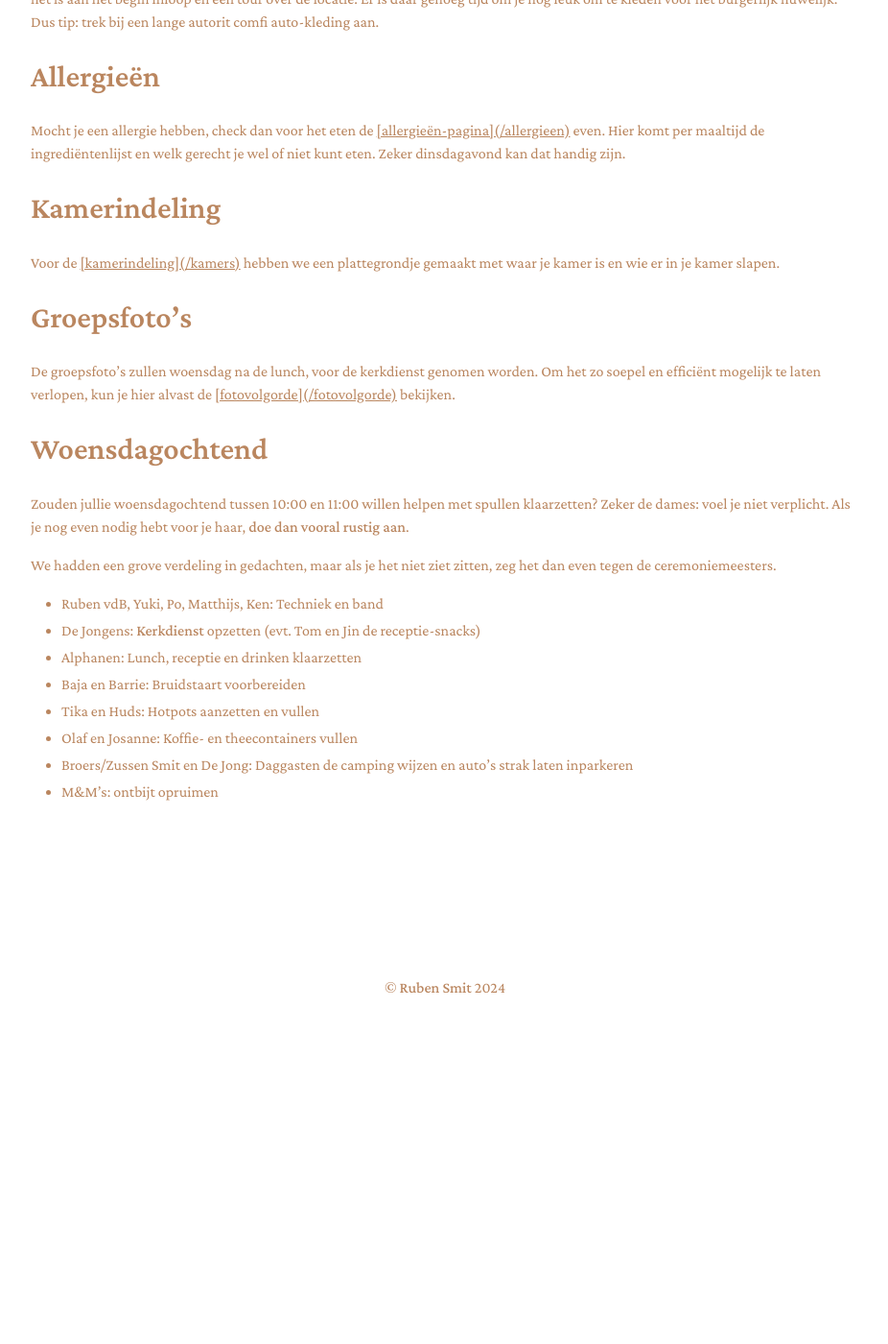
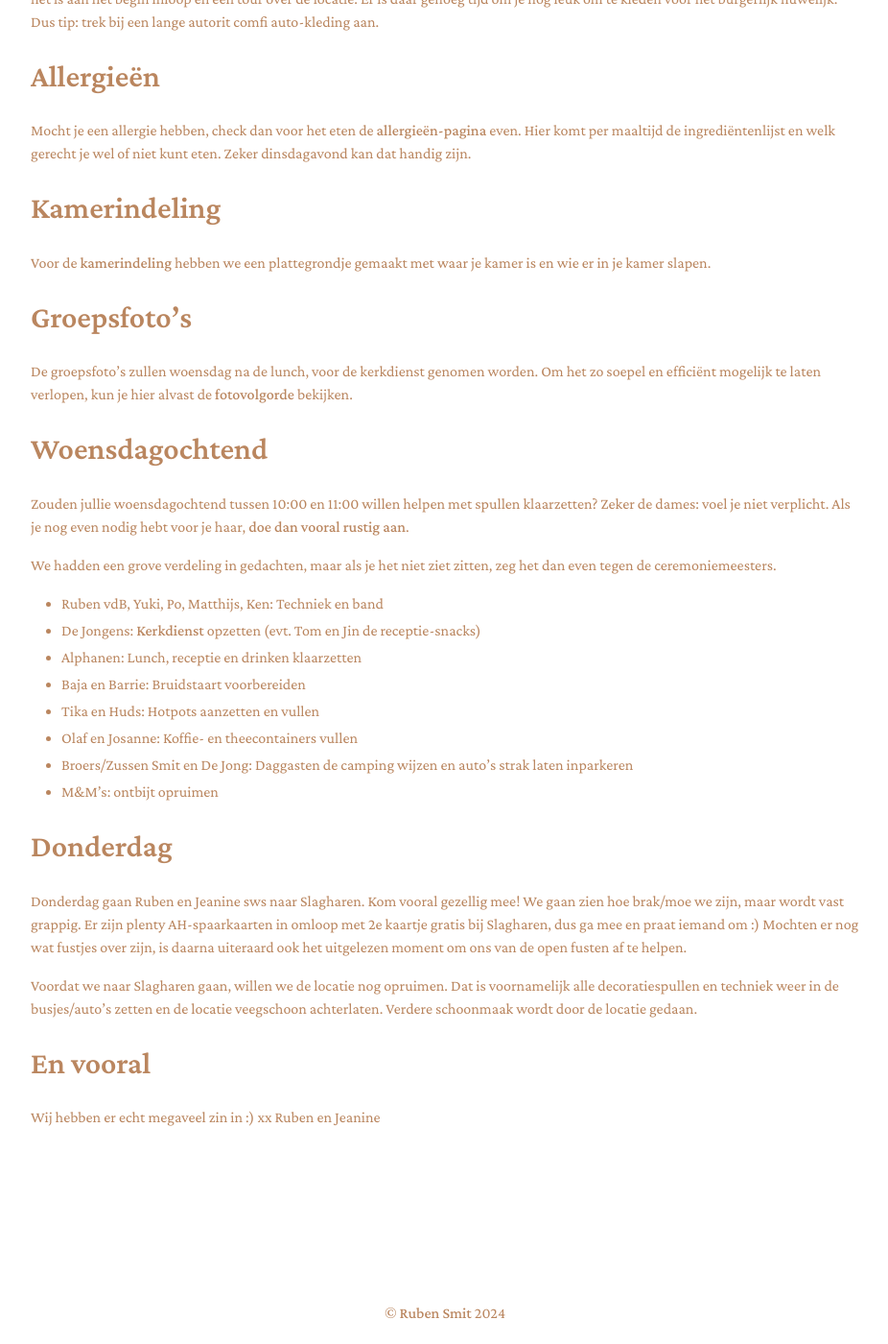
Before and after one commit to RubenSmit/bruiloftjeanineenruben.nl, a Jekyll site: the page built from driedaagse_gasten.markdown, in a window 1280 px wide and 1400 px high, scrolled down 1079 px. Shown: the whole window at 96% size, without its empty margins (176-1102 px from the left). Built offline with Jekyll 4.4.1, drawn with Linux system fonts in a browser that asks for light colours; before the commit the page ends 2140 px from its top, so only the background shows below that.

Commit message:
Update driedaagse_gasten.markdown

```diff
--- a/driedaagse_gasten.markdown
+++ b/driedaagse_gasten.markdown
@@ -12,13 +12,13 @@ De aankomst staat op 11:00, maar dat is meer een vrije vertaling voor inloop van
 Qua kleding bij aankomst: het is aan het begin inloop en een tour over de locatie. Er is daar genoeg tijd om je nog leuk om te kleden voor het burgerlijk huwelijk. Dus tip: trek bij een lange autorit comfi auto-kleding aan.
 
 ## Allergieën
-Mocht je een allergie hebben, check dan voor het eten de <u>[allergieën-pagina](/allergieen)</u> even. Hier komt per maaltijd de ingrediëntenlijst en welk gerecht je wel of niet kunt eten. Zeker dinsdagavond kan dat handig zijn.
+Mocht je een allergie hebben, check dan voor het eten de [allergieën-pagina](/allergieen) even. Hier komt per maaltijd de ingrediëntenlijst en welk gerecht je wel of niet kunt eten. Zeker dinsdagavond kan dat handig zijn.
 
 ## Kamerindeling
-Voor de <u>[kamerindeling](/kamers)</u> hebben we een plattegrondje gemaakt met waar je kamer is en wie er in je kamer slapen.
+Voor de [kamerindeling](/kamers) hebben we een plattegrondje gemaakt met waar je kamer is en wie er in je kamer slapen.
 
 ## Groepsfoto's
-De groepsfoto's zullen woensdag na de lunch, voor de kerkdienst genomen worden. Om het zo soepel en efficiënt mogelijk te laten verlopen, kun je hier alvast de <u>[fotovolgorde](/fotovolgorde)</u> bekijken.
+De groepsfoto's zullen woensdag na de lunch, voor de kerkdienst genomen worden. Om het zo soepel en efficiënt mogelijk te laten verlopen, kun je hier alvast de [fotovolgorde](/fotovolgorde) bekijken.
 
 ## Woensdagochtend
 Zouden jullie woensdagochtend tussen 10:00 en 11:00 willen helpen met spullen klaarzetten?
@@ -33,3 +33,13 @@ We hadden een grove verdeling in gedachten, maar als je het niet ziet zitten, ze
 - Olaf en Josanne: Koffie- en theecontainers vullen
 - Broers/Zussen Smit en De Jong: Daggasten de camping wijzen en auto's strak laten inparkeren
 - M&M's: ontbijt opruimen
+
+## Donderdag
+Donderdag gaan Ruben en Jeanine sws naar Slagharen. Kom vooral gezellig mee! We gaan zien hoe brak/moe we zijn, maar wordt vast grappig. Er zijn plenty AH-spaarkaarten in omloop met 2e kaartje gratis bij Slagharen, dus ga mee en praat iemand om :)
+Mochten er nog wat fustjes over zijn, is daarna uiteraard ook het uitgelezen moment om ons van de open fusten af te helpen.
+
+Voordat we naar Slagharen gaan, willen we de locatie nog opruimen. Dat is voornamelijk alle decoratiespullen en techniek weer in de busjes/auto's zetten en de locatie veegschoon achterlaten. Verdere schoonmaak wordt door de locatie gedaan.
+
+## En vooral
+Wij hebben er echt megaveel zin in :)
+xx Ruben en Jeanine
```
